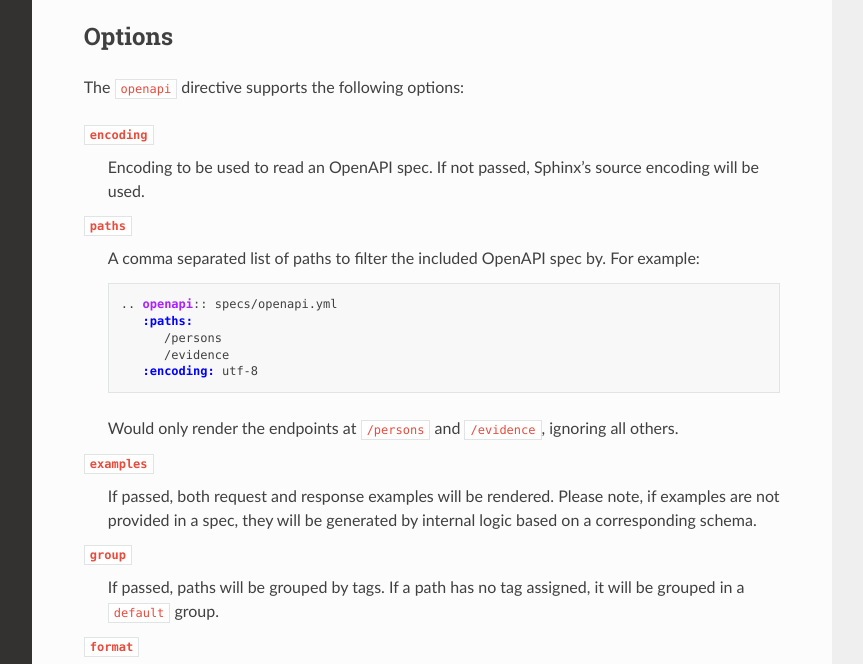
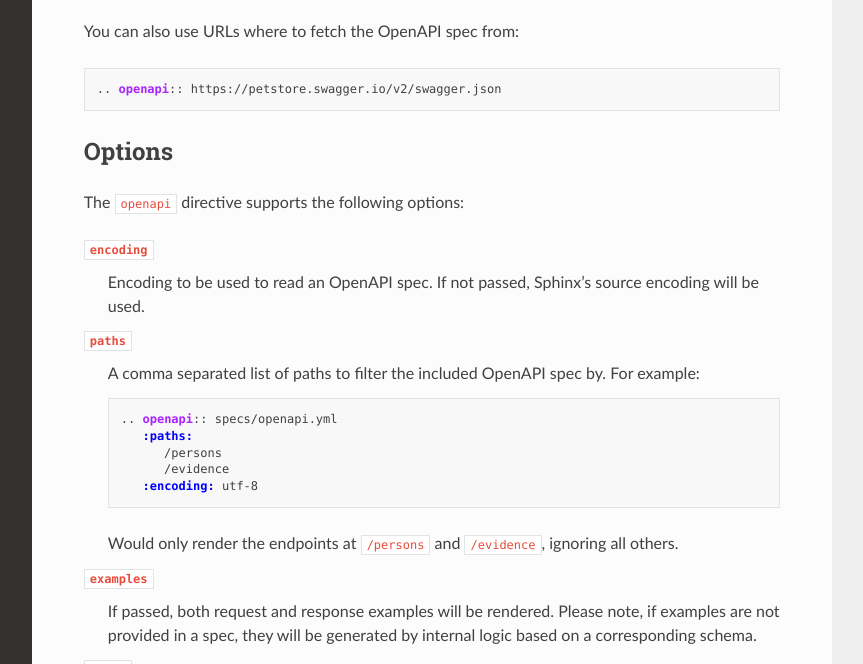
Before and after one commit to sphinx-contrib/openapi, a Sphinx documentation site: the page built from docs/index.rst, in a window 1280 px wide and 900 px high, scrolled down 2885 px, cut to the strip 236-900 px from the top of the window. Shown: the whole strip, without its empty margins (268-1131 px from the left). Built offline with Sphinx 7.4.7 and the Read the Docs theme 2.0.0, drawn with Linux system fonts in a browser that asks for light colours.

Commit message:
Add documentation for fetching remote specs

```diff
--- a/docs/index.rst
+++ b/docs/index.rst
@@ -35,6 +35,11 @@ and it will be rendered into something like:
 
 .. openapi:: specs/openapi.yml
 
+You can also use URLs where to fetch the OpenAPI spec from:
+
+.. code:: restructuredtext
+
+   .. openapi:: https://petstore.swagger.io/v2/swagger.json
 
 Options
 =======
```
